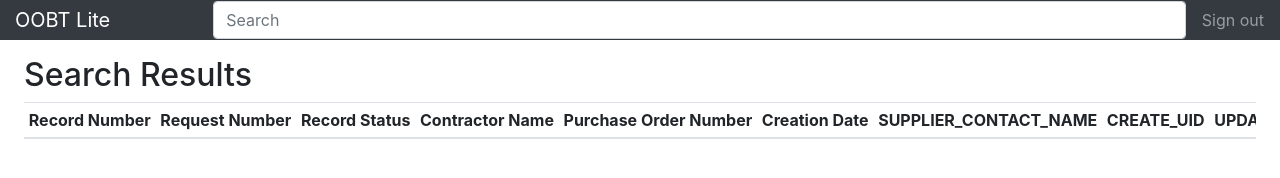
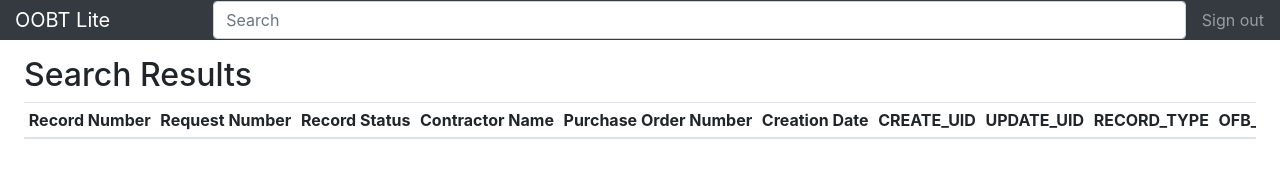
Before and after one commit to fabioalxk/oobtlite, a website: page client/record.html in a window 1280 px wide. Shown: the top 178 px of the page. Drawn offline with nearby package versions, Linux system fonts and the light colour scheme; no server answers.

Commit message:
filtered fields
filtered fields

```diff
--- a/client/record.html
+++ b/client/record.html
@@ -72,7 +72,6 @@
                   <th>Creation Date</th>
 
                   <!-- start -->
-                  <th>SUPPLIER_CONTACT_NAME</th>
                   <th>CREATE_UID</th>
                   <th>UPDATE_UID</th>
                   <th>RECORD_TYPE</th>
```
